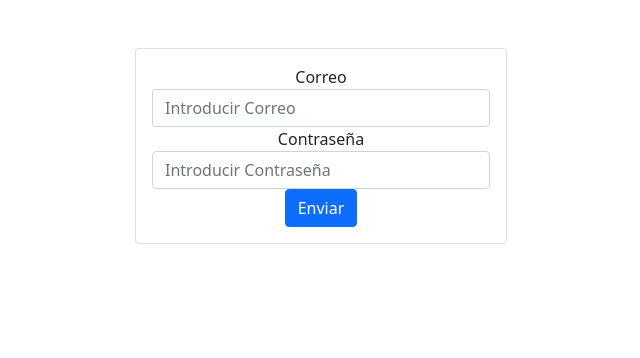
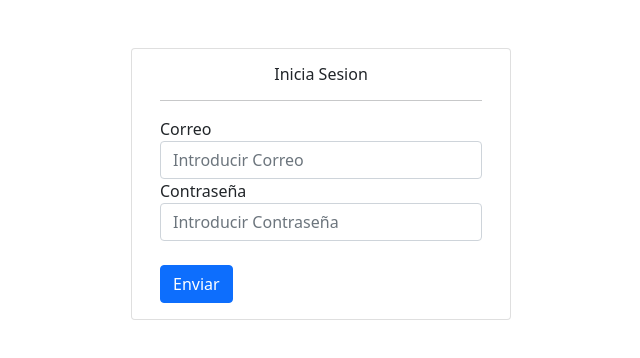
Before and after one commit to JavierRamirez117/ProyectoApi, a plain HTML site: page index.html in a window 1280 px wide. Shown: the whole page, without its empty margins (319-959 px from the left). Drawn offline with nearby package versions, Linux system fonts and the light colour scheme.

Commit message:
1.2 Implementando el login

```diff
--- /dev/null
+++ b/API.html
@@ -0,0 +1,11 @@
+<!DOCTYPE html>
+<html lang="en">
+<head>
+    <meta charset="UTF-8">
+    <meta name="viewport" content="width=device-width, initial-scale=1.0">
+    <title>Document</title>
+</head>
+<body>
+    <script src="./java/authenticated.js"></script>
+</body>
+</html>
--- a/index.html
+++ b/index.html
@@ -8,21 +8,27 @@
 </head>
 <body>
     <div class="container mt-5  ">
-        <div class="card bg-blue col-xs-6 col-md-4 text-center mx-auto">
+        <div class="row justify-content-center">
+            <div class="card col-xs-6 col-md-4 ">
                 <div class="card-body ">
-                <form id="form-user" onsubmit="event.preventDefault(), addUser()" action="">
+                    <h6 class="text-center">Inicia Sesion</h6>
+                    <hr>
+                    <form onsubmit="event.preventDefault(), login()" action="/validate-login">
                         <div class="form-group">
-                        <label for="exampleInputEmail1">Correo</label>
-                        <input type="email" class="form-control" id="exampleInputEmail1" aria-describedby="emailHelp" placeholder="Introducir Correo">
+                            <label for="email">Correo</label>
+                            <input type="email" class="form-control" id="email" placeholder="Introducir Correo">
                             <small id="emailHelp" class="form-text text-muted"></small>
                           </div>
                           <div class="form-group">
-                        <label for="exampleInputPassword1">Contraseña</label>
-                        <input type="password" class="form-control" id="exampleInputPassword1" placeholder="Introducir Contraseña">
+                            <label for="password">Contraseña</label>
+                            <input type="password" class="form-control" id="password" placeholder="Introducir Contraseña">
                           </div>
+                          <br>
                         <button type="submit" id="save" class="btn btn-primary">Enviar</button>
                     </form>
                 </div>
         </div>
+    </div>
+    <script src="./java/login.js"></script>
 </body>
 </html>
--- /dev/null
+++ b/java/login.js
@@ -0,0 +1,24 @@
+const alreadyLoggedIn = localStorage.getItem('loggedIn')
+if(alreadyLoggedIn) {
+    window.location.href = "/API.html";
+}
+
+const users =[
+    {
+        email: 'testxD@hotmail.com',
+        password: 'test'
+    }
+];
+
+function login() {
+    const email = document.getElementById('email').value;
+    const password = document.getElementById('password').value;
+
+    const user  = users.find((user) => user.email === email && user.password === password);
+    if(user) {
+        localStorage.setItem('loggedIn', 'true')
+        window.location.replace("/API.html");
+    } else {
+        alert('Usuario y/o Contraseña incorrectos')
+    }
+}
```
Also changed, not shown: java/authenticated.js (added). Lines whose indentation alone changed are shown as unchanged.
